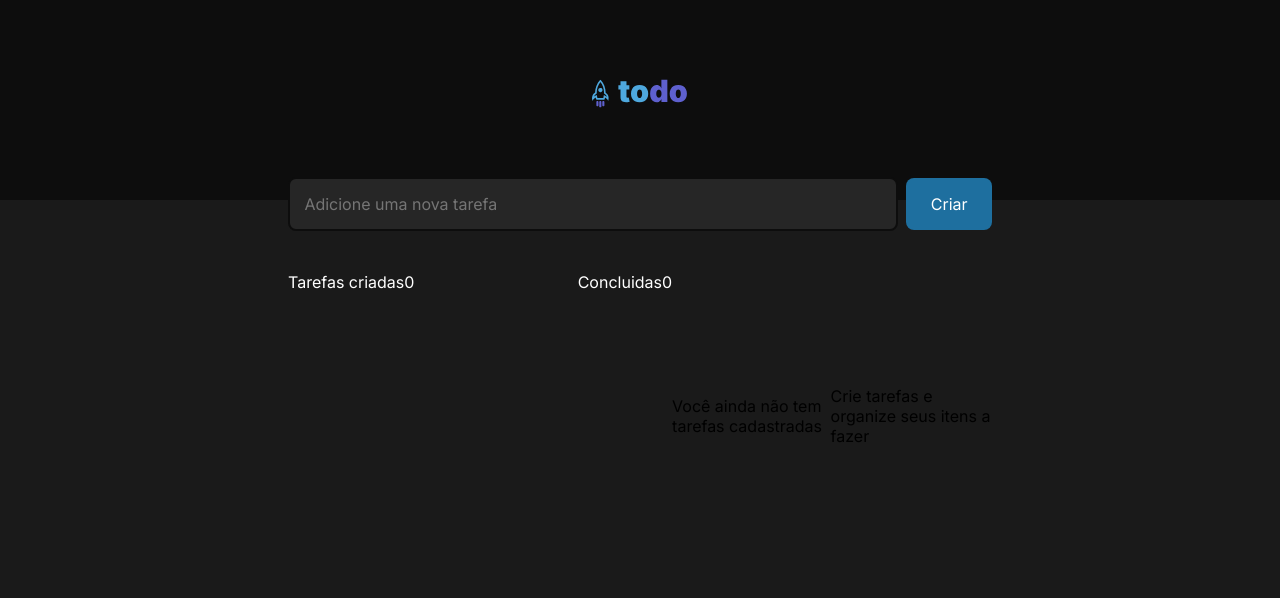
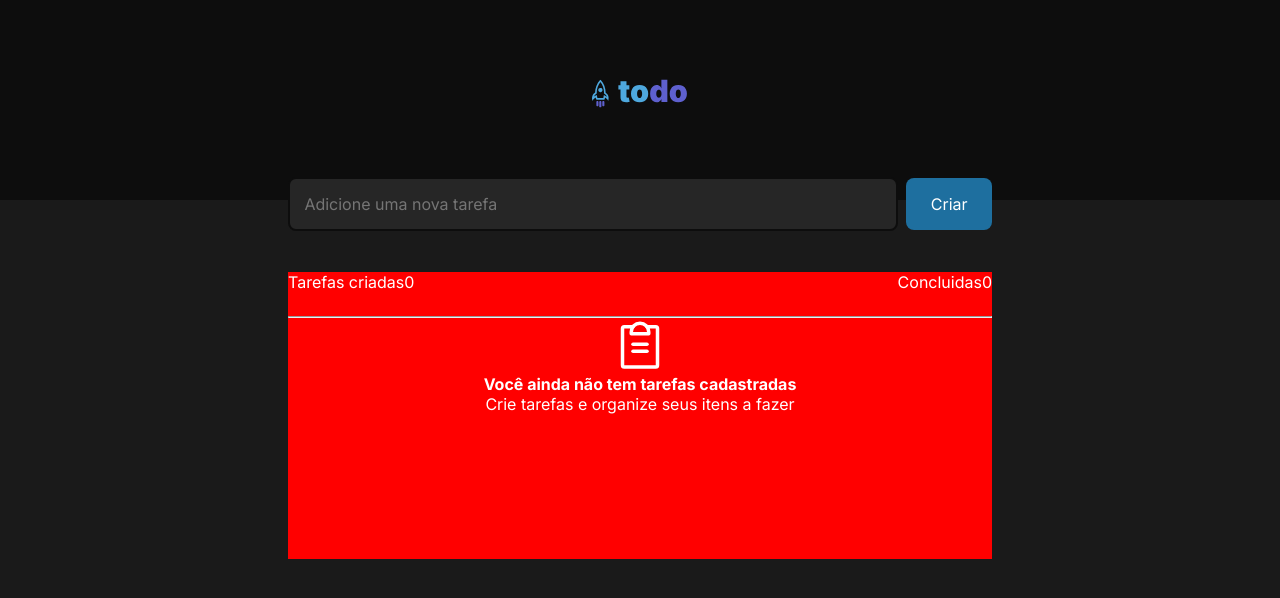
Before and after one commit to leonardoffirmino/challenge-react-01, a React (Vite) app: page / in a window 1280 px wide. Shown: the top 598 px of the page. Built offline with nearby package versions, Linux system fonts and the light colour scheme.

Commit message:
Ajuste de tasks empty

```diff
--- a/package.json
+++ b/package.json
@@ -10,6 +10,7 @@
     "preview": "vite preview"
   },
   "dependencies": {
+    "phosphor-react": "^1.4.1",
     "react": "^18.2.0",
     "react-dom": "^18.2.0"
   },
--- a/src/components/InfoTask.module.css
+++ b/src/components/InfoTask.module.css
@@ -1,23 +1,33 @@
-.InfoTaks {
-  display: flex;
-  justify-content: center;
-  align-items: center;
-  padding-top: 4rem;
+.Taks {
+  color: #fff;
+  background-color: red;
+  height: 17.938rem;
+  margin-top: 4rem;
+
+
 
 }
 
 
 .Info {
-
-  width: 46rem;
-  height: 18rem;
   display: flex;
   justify-content: space-between;
-  color: #fff
 }
 
-.InfoEmpty{
+.Taks hr {
+  margin-top: 1.5rem;
+}
+
+.Empty {
   display: flex;
+  align-items: center;
   justify-content: center;
-  align-items: center;
+  flex-direction: column;
+
+
 }
+
+.Empty strong p {
+
+  padding: 8.5rem 1.5rem 4rem 1.5rem;
+}
--- a/src/components/InfoTask.tsx
+++ b/src/components/InfoTask.tsx
@@ -1,10 +1,11 @@
 
 import styles from './InfoTask.module.css';
+import { ClipboardText } from 'phosphor-react';
 
 
 export function InfoTaks() {
   return (
-    <div className={styles.InfoTaks}>
+    <div className={styles.Taks}>
 
       <div className={styles.Info}>
         <p>
@@ -17,15 +18,18 @@ export function InfoTaks() {
           <span>0</span>
         </p>
 
+      </div>
+
+      <hr />
+
+      <div className={styles.Empty}>
+        <ClipboardText size={56} />
+        <strong>Você ainda não tem tarefas cadastradas </strong>
+        <p>Crie tarefas e organize seus itens a fazer</p>
+      </div>
 
 
-      </div>
 
-      <div className={styles.InfoEmpty}>
-
-        <p>Você ainda não tem tarefas cadastradas </p>
-        <p>Crie tarefas e organize seus itens a fazer</p>
-      </div>
 
     </div>
   )
```
Also changed, not shown: 1 other file (tests, documents, lock files or other folders).
